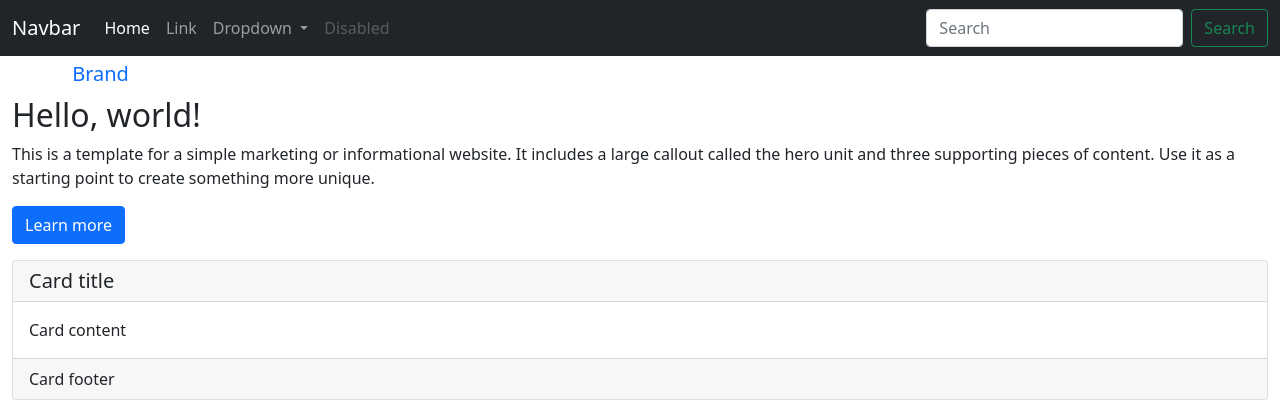
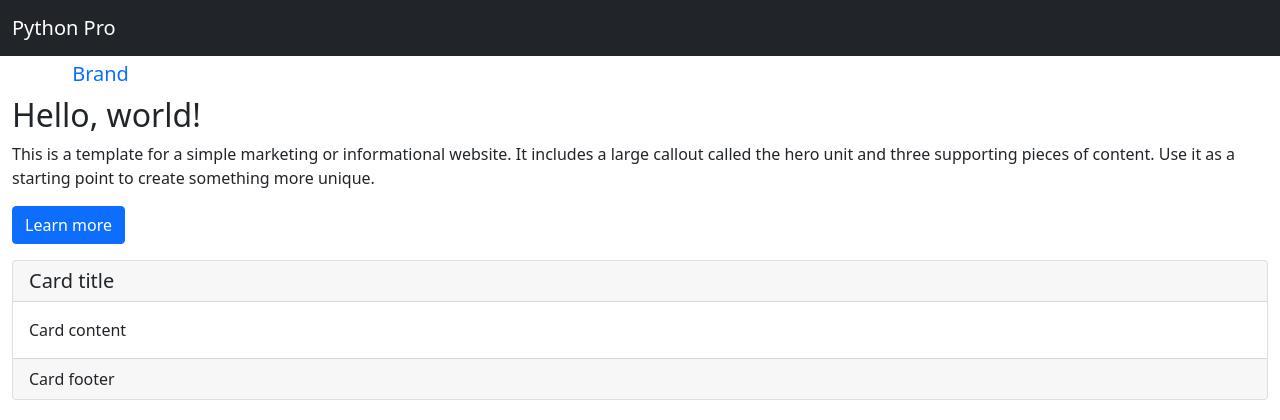
Before and after one commit to Tiago1Figueira/curso_django, a Django app: page / in a window 1280 px wide. Shown: the top 420 px of the page. Run offline with Django 3.2, Linux system fonts and the light colour scheme; some libraries are stand-ins or nearby versions.

Commit message:
Criação para template tag static, criação testar conteudo, urls nomeadas, encapsulando urls em apps.

```diff
--- a/pypro/base/templates/base/home.html
+++ b/pypro/base/templates/base/home.html
@@ -1,6 +1,6 @@
 {% load static %}
 <!DOCTYPE html>
-<html lang="en">
+<html lang="pt-br">
   <head>
     <meta charset="utf-8">
     <meta http-equiv="X-UA-Compatible" content="IE=edge">
@@ -8,9 +8,9 @@
 
     <title>     Python Pro   </title>
 
-    <meta name="description" content="Source code generated using layoutit.com">
-    <meta name="author" content="LayoutIt!">
-
+    <meta name="description" content="Página do curso Django.">
+    <meta name="author" content="modernotec.com.br">
+    <link rel="icon" type="image/png" href="{% static 'img/favicon.png' %}" />
     <link href="{% static 'css/bootstrap.min.css' %}" rel="stylesheet">
     <link href="{% static 'css/style.css' %}" rel="stylesheet">
 	<script src="{% static 'js/jquery.min.js' %}"></script>
@@ -22,37 +22,14 @@
 
 <nav class="navbar navbar-expand-lg navbar-dark bg-dark">
   <div class="container-fluid">
-    <a class="navbar-brand" href="#">Navbar</a>
+    <a class="navbar-brand" href="{% url 'base:home' %}">Python Pro</a>
     <button class="navbar-toggler" type="button" data-bs-toggle="collapse" data-bs-target="#navbarSupportedContent" aria-controls="navbarSupportedContent" aria-expanded="false" aria-label="Toggle navigation">
       <span class="navbar-toggler-icon"></span>
     </button>
     <div class="collapse navbar-collapse" id="navbarSupportedContent">
       <ul class="navbar-nav me-auto mb-2 mb-lg-0">
-        <li class="nav-item">
-          <a class="nav-link active" aria-current="page" href="#">Home</a>
-        </li>
-        <li class="nav-item">
-          <a class="nav-link" href="#">Link</a>
-        </li>
-        <li class="nav-item dropdown">
-          <a class="nav-link dropdown-toggle" href="#" id="navbarDropdown" role="button" data-bs-toggle="dropdown" aria-expanded="false">
-            Dropdown
-          </a>
-          <ul class="dropdown-menu" aria-labelledby="navbarDropdown">
-            <li><a class="dropdown-item" href="#">Action</a></li>
-            <li><a class="dropdown-item" href="#">Another action</a></li>
-            <li><hr class="dropdown-divider"></li>
-            <li><a class="dropdown-item" href="#">Something else here</a></li>
-          </ul>
-        </li>
-        <li class="nav-item">
-          <a class="nav-link disabled">Disabled</a>
-        </li>
+
       </ul>
-      <form class="d-flex">
-        <input class="form-control me-2" type="search" placeholder="Search" aria-label="Search">
-        <button class="btn btn-outline-success" type="submit">Search</button>
-      </form>
     </div>
   </div>
 </nav>
--- /dev/null
+++ b/pypro/base/urls.py
@@ -0,0 +1,8 @@
+from django.urls import path
+
+from pypro.base.views import home
+
+app_name = 'base'
+urlpatterns = [
+    path('', home, name='home'),
+]
--- a/pypro/urls.py
+++ b/pypro/urls.py
@@ -17,11 +17,10 @@ from django.conf import settings
 from django.contrib import admin
 from django.urls import path, include
 
-from pypro.base.views import home
 
 urlpatterns = [
     path('admin/', admin.site.urls),
-    path('', home),
+    path('', include('pypro.base.urls')),
 ]
 if settings.DEBUG:
     import debug_toolbar
```
Also changed, not shown: pypro/base/tests/test_home.py (+14 -5 lines).
